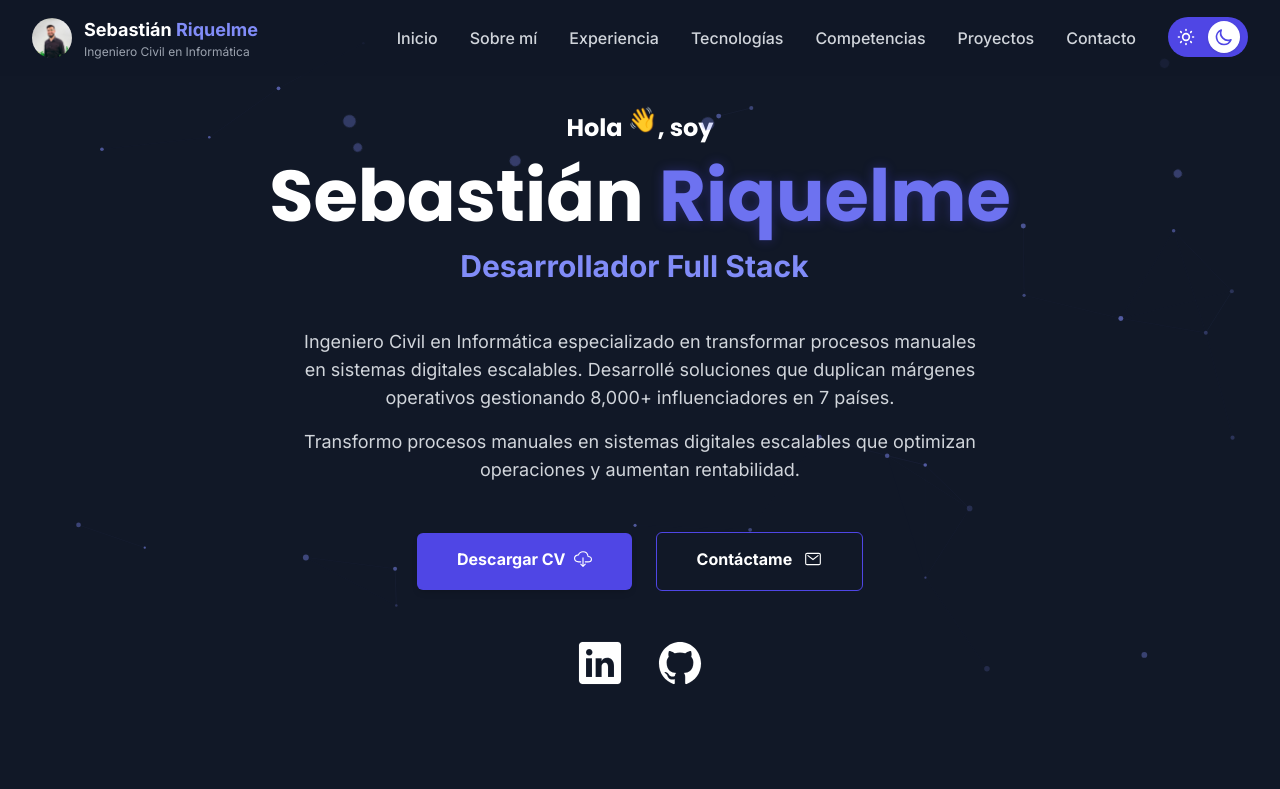
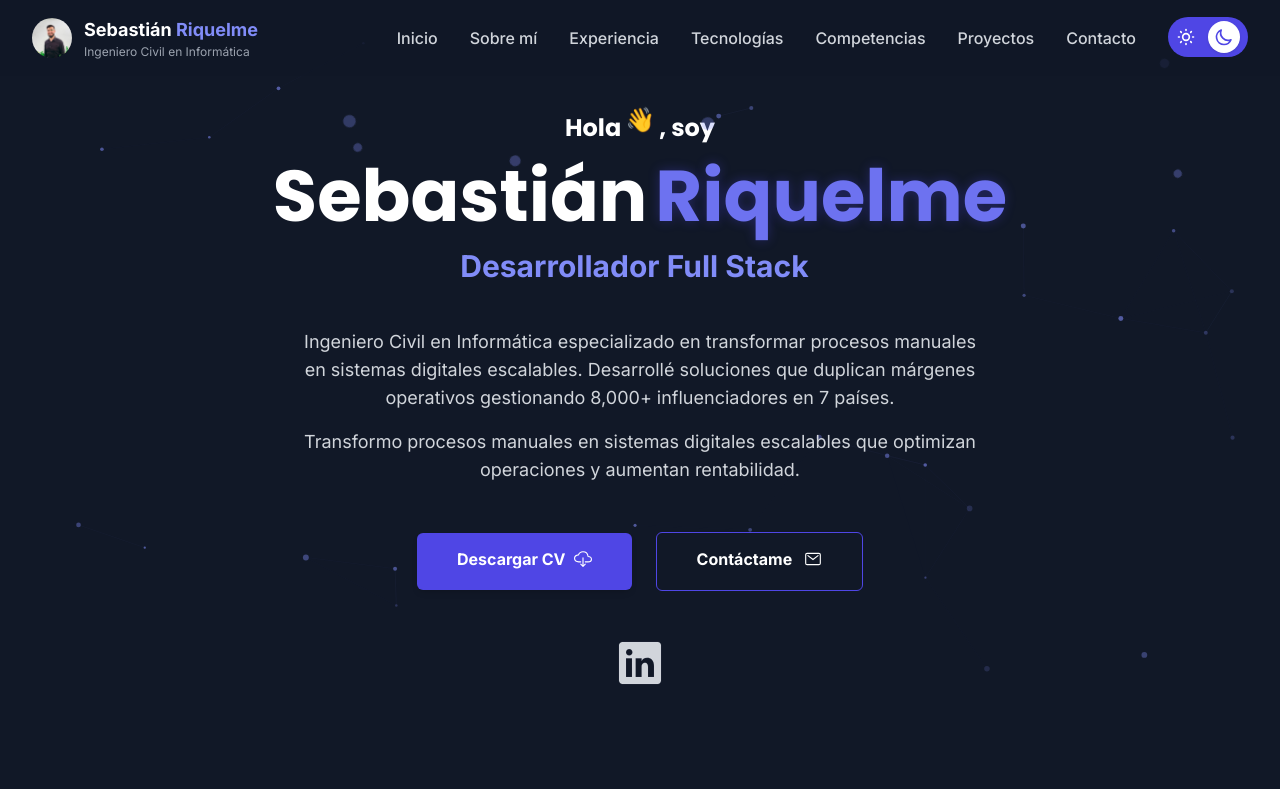
Before and after one commit to SebastianRiquelmeM/portafolio, a React (Vite) app: page / in a window 1280 px wide. Shown: the top 789 px of the page. Built offline with nearby package versions, Linux system fonts and the light colour scheme.

Commit message:
feat(ui): eliminar enlaces a GitHub en Contact y Footer

```diff
--- a/src/components/Contact.jsx
+++ b/src/components/Contact.jsx
@@ -150,18 +150,6 @@ export const Contact = () => {
 									<span className="sr-only">LinkedIn</span>
 									<ion-icon
 										name="logo-linkedin"
-										class="text-2xl"
-									></ion-icon>
-								</a>
-								<a
-									href="https://github.com/SebastianRiquelmeM"
-									target="_blank"
-									rel="noreferrer"
-									className="text-gray-500 hover:text-indigo-600 dark:text-gray-400 dark:hover:text-indigo-400"
-								>
-									<span className="sr-only">GitHub</span>
-									<ion-icon
-										name="logo-github"
 										class="text-2xl"
 									></ion-icon>
 								</a>
--- a/src/components/Footer.jsx
+++ b/src/components/Footer.jsx
@@ -34,18 +34,6 @@ export const Footer = () => {
 								<span className="sr-only">LinkedIn</span>
 								<ion-icon
 									name="logo-linkedin"
-									className="text-2xl"
-								></ion-icon>
-							</a>
-							<a
-								href="https://github.com/SebastianRiquelmeM"
-								target="_blank"
-								rel="noreferrer"
-								className="text-gray-600 hover:text-indigo-600 dark:text-gray-400 dark:hover:text-indigo-400"
-							>
-								<span className="sr-only">GitHub</span>
-								<ion-icon
-									name="logo-github"
 									className="text-2xl"
 								></ion-icon>
 							</a>
--- a/src/components/Hero.jsx
+++ b/src/components/Hero.jsx
@@ -1,6 +1,4 @@
-import { useEffect, useState } from "react";
-// import Switcher from "./Switcher";
-import cv from "/pdf/Sebastián Riquelme Muñoz.pdf";
+// Limpieza de imports no usados y evitar import absoluto de assets
 import { TypeAnimation } from "react-type-animation";
 import { motion } from "framer-motion";
 
@@ -66,8 +64,10 @@ export default () => {
 		},
 	};
 
+	// Claves estáticas para elementos decorativos (evitar usar el índice como key)
+	const dotKeys = ["dot-1", "dot-2", "dot-3", "dot-4", "dot-5", "dot-6"];
+
 	return (
-		<>
 		<motion.section
 			variants={containerVariants}
 			initial="hidden"
@@ -80,11 +80,11 @@ export default () => {
 						variants={itemVariants}
 						className="font-bold text-2xl dark:text-white"
 					>
-							Hola{" "}
-							<span className="inline-block animate-bounce">
+						<span>Hola</span>
+						<span className="inline-block animate-bounce mx-1">
 							👋
 						</span>
-							, soy
+						<span>, soy</span>
 					</motion.h5>
 				</motion.div>
 
@@ -92,9 +92,9 @@ export default () => {
 					variants={titleVariants}
 					className="text-gray-800 dark:text-white font-bold text-5xl md:text-7xl"
 				>
-						Sebastián
+					<span>Sebastián</span>
 					<motion.span
-							className="text-indigo-600 dark:text-indigo-400"
+						className="ml-2 text-indigo-600 dark:text-indigo-400"
 						animate={{
 							color: ["#4F46E5", "#818CF8", "#4F46E5"],
 							textShadow: [
@@ -109,7 +109,6 @@ export default () => {
 							repeatType: "reverse",
 						}}
 					>
-							{" "}
 						Riquelme
 					</motion.span>
 				</motion.h1>
@@ -138,11 +137,10 @@ export default () => {
 					variants={itemVariants}
 					className="text-gray-600 dark:text-gray-300 max-w-2xl mx-auto text-lg mt-6"
 				>
-						Ingeniero Civil en Informática especializado en
-						transformar procesos manuales en sistemas digitales
-						escalables. Desarrollé soluciones que duplican márgenes
-						operativos gestionando 8,000+ influenciadores en 7
-						países.
+					Ingeniero Civil en Informática especializado en transformar
+					procesos manuales en sistemas digitales escalables.
+					Desarrollé soluciones que duplican márgenes operativos
+					gestionando 8,000+ influenciadores en 7 países.
 				</motion.p>
 
 				<motion.p
@@ -160,7 +158,7 @@ export default () => {
 				className="mt-12 justify-center items-center space-y-3 sm:space-x-6 sm:space-y-0 sm:flex"
 			>
 				<motion.a
-						href={cv}
+					href="/pdf/Sebastián Riquelme Muñoz.pdf"
 					target="_blank"
 					rel="noopener noreferrer"
 					variants={buttonVariants}
@@ -196,35 +194,25 @@ export default () => {
 
 			<motion.div
 				variants={itemVariants}
-					className="mt-12 dark:text-white text-5xl justify-center items-center flex gap-8"
+				className="mt-12 text-5xl justify-center items-center flex gap-8"
 			>
 				<motion.a
 					href="https://linkedin.com/in/sebastiánriquelme"
 					target="_blank"
-						whileHover={{ scale: 1.2, color: "#4F46E5" }}
+					whileHover={{ scale: 1.2 }}
 					whileTap={{ scale: 0.9 }}
 					transition={{ type: "spring", stiffness: 300 }}
-						className="cursor-pointer transition-all duration-300"
+					className="cursor-pointer transition-all duration-300 text-gray-600 hover:text-indigo-600 dark:text-gray-300 dark:hover:text-indigo-400"
 				>
 					<ion-icon name="logo-linkedin"></ion-icon>
-					</motion.a>
-					<motion.a
-						href="https://github.com/SebastianRiquelmeM"
-						target="_blank"
-						whileHover={{ scale: 1.2, color: "#4F46E5" }}
-						whileTap={{ scale: 0.9 }}
-						transition={{ type: "spring", stiffness: 300 }}
-						className="cursor-pointer transition-all duration-300"
-					>
-						<ion-icon name="logo-github"></ion-icon>
 				</motion.a>
 			</motion.div>
 
 			{/* Elementos decorativos animados */}
 			<div className="absolute top-0 left-0 w-full h-full overflow-hidden pointer-events-none">
-					{[...Array(6)].map((_, i) => (
+				{dotKeys.map((key) => (
 					<motion.div
-							key={i}
+						key={key}
 						className="absolute w-4 h-4 rounded-full bg-indigo-600 dark:bg-indigo-400 opacity-30"
 						initial={{
 							x: Math.random() * window.innerWidth,
@@ -247,6 +235,5 @@ export default () => {
 				))}
 			</div>
 		</motion.section>
-		</>
 	);
 };
```
Lines whose indentation alone changed are shown as unchanged.
